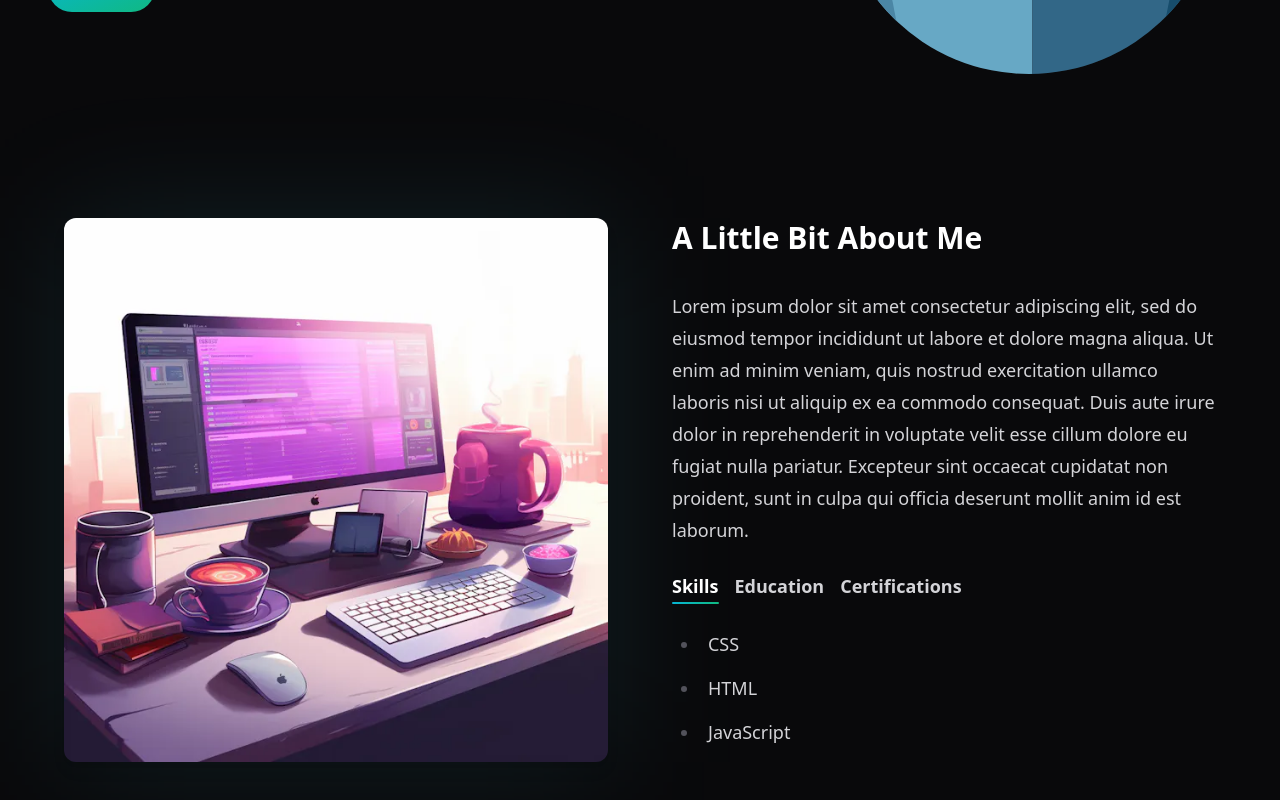
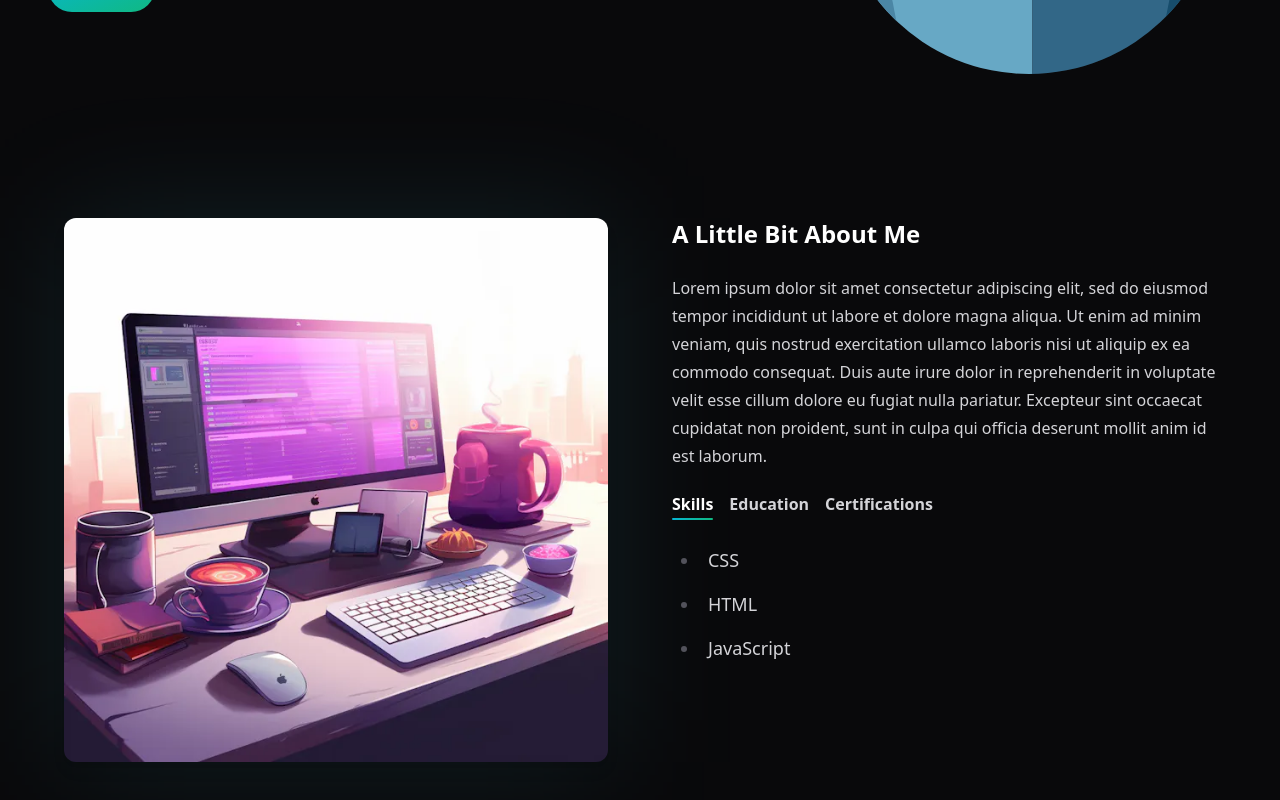
Before and after one commit to JasonMSims/jasonsimsdesign, a Vue app: page / in a window 1280 px wide. Shown: the part 486-1286 px from the top of the page. Built offline with nearby package versions, Linux system fonts and the light colour scheme.

Commit message:
Corrected SFC order

```diff
--- a/src/App.vue
+++ b/src/App.vue
@@ -1,5 +1,5 @@
-<script setup lang="ts"></script>
-
 <template>
   <RouterView />
 </template>
+
+<script setup lang="ts"></script>
--- a/src/components/AboutSection.vue
+++ b/src/components/AboutSection.vue
@@ -1,3 +1,51 @@
+<template>
+  <section class="mx-auto flex max-w-screen-2xl flex-col items-start gap-8 px-4 py-8 sm:py-16 md:grid md:grid-cols-2 xl:gap-16 xl:px-16">
+    <div class="relative">
+      <img alt="" class="h-full w-full rounded-xl object-cover shadow-lg" src="/images/about-image.webp" />
+      <div class="absolute inset-0 -z-10 bg-cyan-300/10 blur-3xl"></div>
+    </div>
+    <div class="prose-md prose prose-zinc prose-invert">
+      <h2>A Little Bit About Me</h2>
+      <p>
+        Lorem ipsum dolor sit amet consectetur adipiscing elit, sed do eiusmod tempor incididunt ut labore et dolore magna aliqua. Ut enim ad minim
+        veniam, quis nostrud exercitation ullamco laboris nisi ut aliquip ex ea commodo consequat. Duis aute irure dolor in reprehenderit in voluptate
+        velit esse cillum dolore eu fugiat nulla pariatur. Excepteur sint occaecat cupidatat non proident, sunt in culpa qui officia deserunt mollit
+        anim id est laborum.
+      </p>
+      <TabGroup>
+        <TabList class="flex space-x-4">
+          <Tab :key="titleIdx" as="template" v-for="({ title }, titleIdx) in categories" v-slot="{ selected }">
+            <button
+              :class="[
+                'rounded-sm font-semibold transition-colors duration-200 hover:text-white',
+                'focus-visible:outline focus-visible:outline-2 focus-visible:outline-offset-4 focus-visible:outline-cyan-500',
+                { 'text-white': selected },
+                'ease-in after:block after:h-0.5 after:max-w-0 after:rounded-full after:bg-gradient-to-r after:from-cyan-500 after:to-emerald-500 after:transition-all after:duration-300',
+                { 'after:max-w-full': selected },
+              ]"
+            >
+              {{ title }}
+            </button>
+          </Tab>
+        </TabList>
+        <TabPanels class="prose prose-lg prose-zinc prose-invert">
+          <TabPanel
+            :class="['rounded-sm', 'focus-visible:outline focus-visible:outline-2 focus-visible:outline-offset-4 focus-visible:outline-cyan-500']"
+            :key="categoryIdx"
+            v-for="({ content }, categoryIdx) in categories"
+          >
+            <ul class="list-disc">
+              <li :key="itemIdx" v-for="(item, itemIdx) in content">
+                {{ item }}
+              </li>
+            </ul>
+          </TabPanel>
+        </TabPanels>
+      </TabGroup>
+    </div>
+  </section>
+</template>
+
 <script setup lang="ts">
 import { Tab, TabGroup, TabList, TabPanel, TabPanels } from '@headlessui/vue'
 import { ref } from 'vue'
@@ -17,47 +65,3 @@ const categories = ref([
   },
 ])
 </script>
-<template>
-  <section>
-    <div class="flex flex-col md:grid md:grid-cols-2 gap-8 items-start py-8 px-4 xl:gap-16 sm:py-16 xl:px-16 max-w-screen-2xl mx-auto">
-      <div class="relative">
-        <img alt="" class="rounded-xl w-full h-full object-cover shadow-lg" src="/images/about-image.webp" />
-        <div class="absolute inset-0 bg-cyan-300/10 blur-3xl -z-10"></div>
-      </div>
-      <div class="prose prose-md lg:prose-lg prose-zinc prose-invert">
-        <h2>A Little Bit About Me</h2>
-        <p>
-          Lorem ipsum dolor sit amet consectetur adipiscing elit, sed do eiusmod tempor incididunt ut labore et dolore magna aliqua. Ut enim ad minim
-          veniam, quis nostrud exercitation ullamco laboris nisi ut aliquip ex ea commodo consequat. Duis aute irure dolor in reprehenderit in
-          voluptate velit esse cillum dolore eu fugiat nulla pariatur. Excepteur sint occaecat cupidatat non proident, sunt in culpa qui officia
-          deserunt mollit anim id est laborum.
-        </p>
-        <TabGroup>
-          <TabList class="flex space-x-4">
-            <Tab :key="titleIdx" v-for="({ title }, titleIdx) in categories" v-slot="{ selected }">
-              <button
-                :class="[
-                  'font-semibold hover:text-white transition duration-200',
-                  { 'text-white': selected },
-                  'after:block after:max-w-0 after:transition-all after:duration-300 ease-in after:h-0.5 after:bg-gradient-to-r after:from-cyan-500 after:to-emerald-500 after:rounded-full',
-                  { 'after:max-w-full': selected },
-                ]"
-              >
-                {{ title }}
-              </button>
-            </Tab>
-          </TabList>
-          <TabPanels class="prose prose-lg prose-zinc prose-invert">
-            <TabPanel :key="contentIdx" v-for="({ content }, contentIdx) in categories">
-              <ul class="list-disc">
-                <li :key="itemIdx" v-for="(item, itemIdx) in content">
-                  {{ item }}
-                </li>
-              </ul>
-            </TabPanel>
-          </TabPanels>
-        </TabGroup>
-      </div>
-    </div>
-  </section>
-</template>
```
